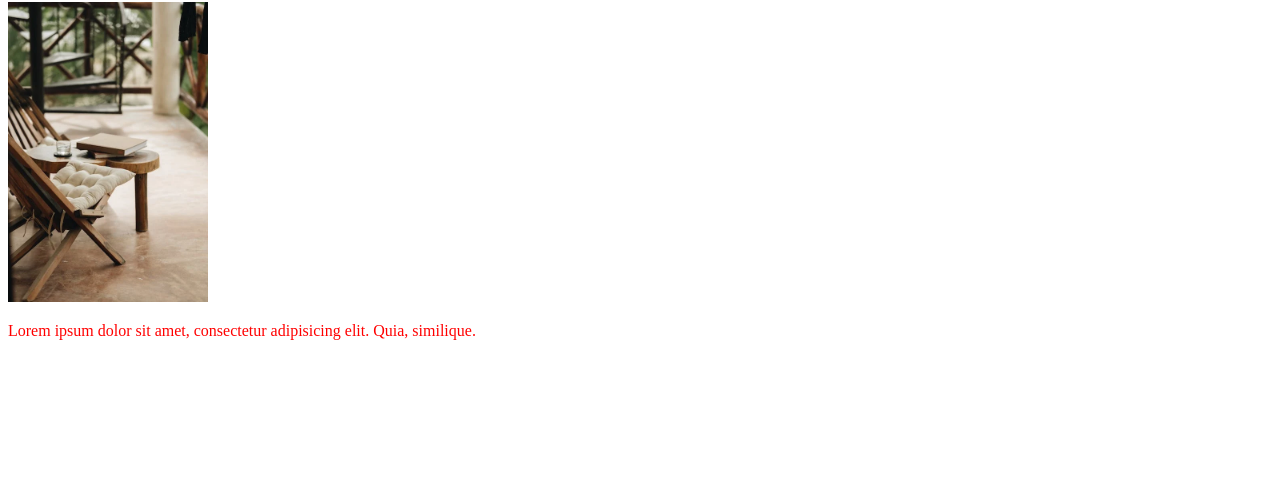
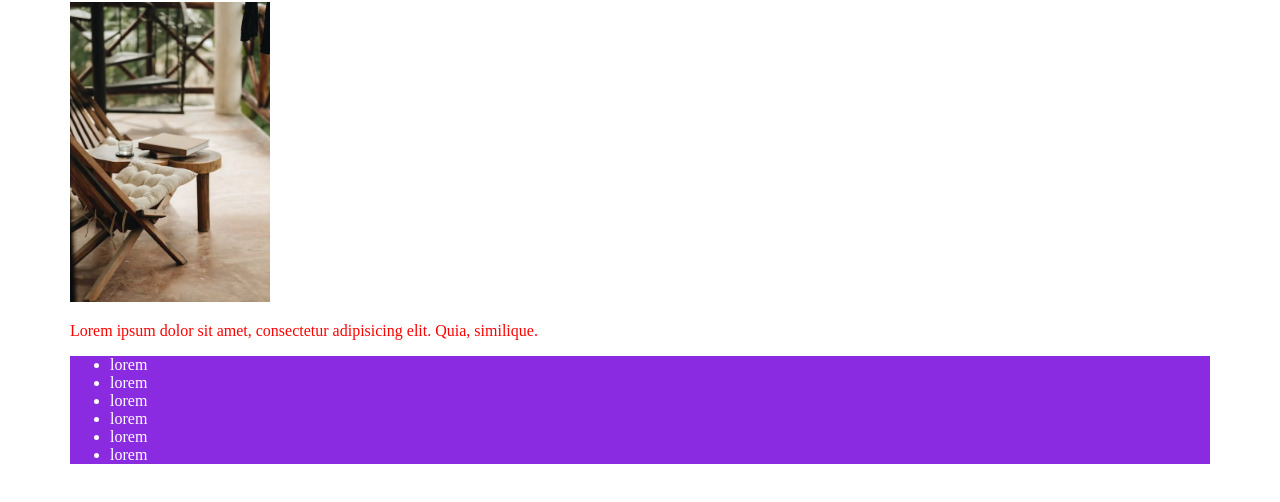
Before and after one commit to Beksultanova/new-site, a plain HTML site: page index.html in a window 1280 px wide. Shown: the part 78-580 px from the top of the page. Drawn offline with Linux system fonts and the light colour scheme.

Commit message:
finished footer

```diff
--- a/index.html
+++ b/index.html
@@ -8,10 +8,23 @@
     <link rel="stylesheet" href="style.css" />
   </head>
   <body>
-    <h1>Hello</h1>
-    <img class="img" src="./img/img.webp" alt="" />
-    <p>
-      Lorem ipsum dolor sit amet, consectetur adipisicing elit. Quia, similique.
-    </p>
+    <div class="container">
+      <h1>Hello</h1>
+      <img class="img" src="./img/img.webp" alt="" />
+      <p>
+        Lorem ipsum dolor sit amet, consectetur adipisicing elit. Quia,
+        similique.
+      </p>
+      <div class="footer">
+        <ul>
+          <li>lorem</li>
+          <li>lorem</li>
+          <li>lorem</li>
+          <li>lorem</li>
+          <li>lorem</li>
+          <li>lorem</li>
+        </ul>
+      </div>
+    </div>
   </body>
 </html>
--- a/style.css
+++ b/style.css
@@ -1,6 +1,14 @@
+.container {
+  width: 1140px;
+  margin: 0 auto;
+}
 p {
   color: red;
 }
 .img {
   width: 200px;
 }
+.footer {
+  background-color: blueviolet;
+  color: white;
+}
```
